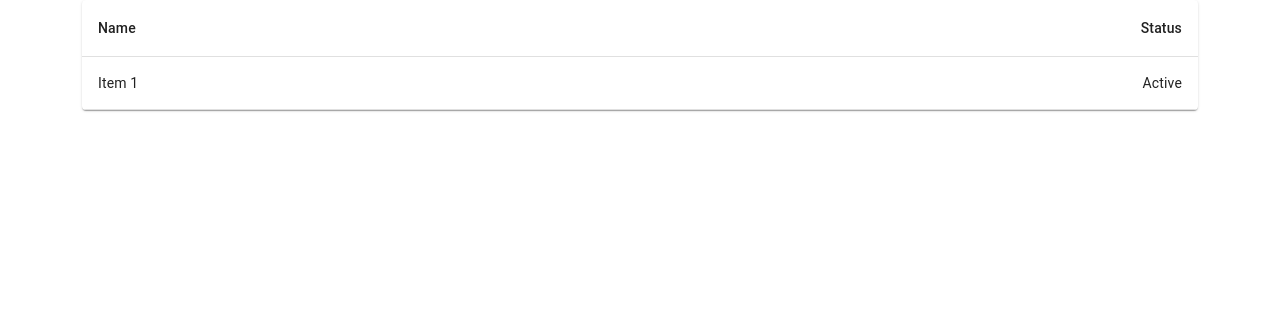
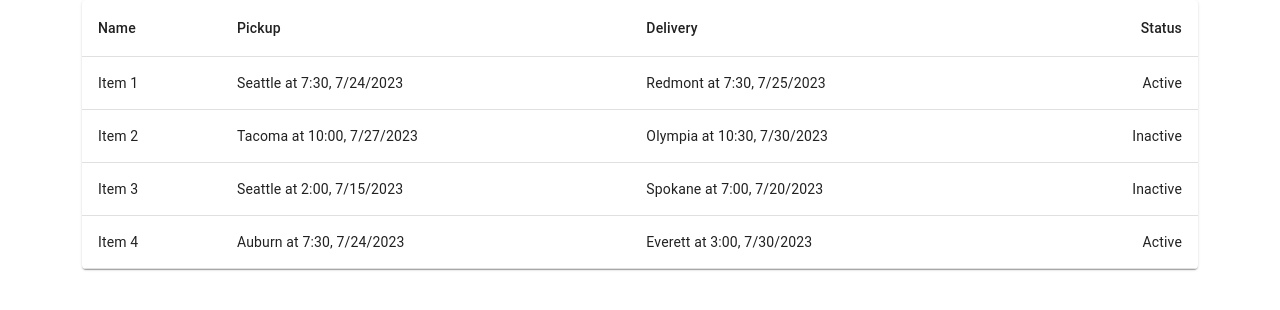
Before and after one commit to applestopearss/React-App, a React (Create React App) app: page / in a window 1280 px wide. Shown: the top 310 px of the page. Built offline with nearby package versions, Linux system fonts and the light colour scheme.

Commit message:
Added mroe columns and sample data

```diff
--- a/src/components/Table.js
+++ b/src/components/Table.js
@@ -3,9 +3,16 @@ import { Table, TableBody, TableCell, TableContainer, TableHead, TableRow, Paper
 
 const CustomTable = () => {
   const [rows, setRows] = useState([
-    { id: 1, name: 'Item 1', status: 'Active' },
+    { id: 1, name: 'Item 1', pickup: 'Seattle at 7:30, 7/24/2023', delivery: 'Redmont at 7:30, 7/25/2023', status: 'Active' },
+    { id: 2, name: 'Item 2', pickup: 'Tacoma at 10:00, 7/27/2023', delivery: 'Olympia at 10:30, 7/30/2023', status: 'Inactive' },
+    { id: 3, name: 'Item 3', pickup: 'Seattle at 2:00, 7/15/2023', delivery: 'Spokane at 7:00, 7/20/2023', status: 'Inactive' },
+    { id: 4, name: 'Item 4', pickup: 'Auburn at 7:30, 7/24/2023', delivery: 'Everett at 3:00, 7/30/2023', status: 'Active' },
     // ... Add more initial rows if needed
   ]);
+
+  // Rows to add are Load number, pickup date, pickup time, pickup city, delivery city, delivery date, comments
+
+
 
   const toggleStatus = (id) => {
     const newRows = rows.map(row => {
@@ -26,6 +33,8 @@ const CustomTable = () => {
         <TableHead>
           <TableRow>
             <TableCell>Name</TableCell>
+            <TableCell>Pickup</TableCell>
+            <TableCell>Delivery</TableCell>
             <TableCell align="right">Status</TableCell>
           </TableRow>
         </TableHead>
@@ -35,6 +44,15 @@ const CustomTable = () => {
               <TableCell component="th" scope="row">
                 {row.name}
               </TableCell>
+
+              <TableCell component="th" scope="row">
+                {row.pickup}
+              </TableCell>
+
+              <TableCell component="th" scope="row">
+                {row.delivery}
+              </TableCell>
+
               <TableCell align="right" onClick={() => toggleStatus(row.id)} style={{ cursor: 'pointer' }}>
                 {row.status}
               </TableCell>
```
